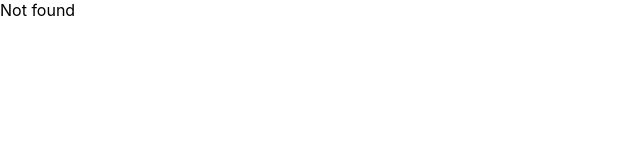
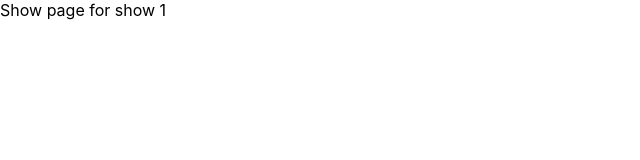
Before and after one commit to markhazlewood42/boxoffice-app, a React (Create React App) app: page /show/1 in a window 1280 px wide. Shown: the top 160 px of the page, without its empty margins (0-640 px from the left). Built offline with nearby package versions, Linux system fonts and the light colour scheme.

Commit message:
Created new dynamic route for dedicated Show pages with React Router.

```diff
--- a/src/App.jsx
+++ b/src/App.jsx
@@ -2,6 +2,7 @@ import { BrowserRouter, Route, Routes } from 'react-router-dom';
 import Home from './pages/Home';
 import Starred from './pages/Starred';
 import MainLayout from './components/MainLayout';
+import Show from './pages/Show';
 
 function App() {
    return (
@@ -11,6 +12,8 @@ function App() {
                <Route path="/" element={<Home />} />
                <Route path="/starred" element={<Starred />} />
             </Route>
+
+            <Route path="/show/:showId" element={<Show />} />
 
             <Route path="*" element={<div>Not found</div>} />
 
--- a/src/components/shows/ShowCard.jsx
+++ b/src/components/shows/ShowCard.jsx
@@ -16,7 +16,7 @@ const ShowCard = ({ id, name, image, summary }) => {
         <p>{strippedSummary}</p>
 
         <div>
-            <Link to="/">Read more</Link>
+            <Link to={`/show/${id}`}>Read more</Link>
             <button type="button">Star me</button>
         </div>
     </div>
--- /dev/null
+++ b/src/pages/Show.jsx
@@ -0,0 +1,9 @@
+import { useParams } from 'react-router-dom';
+
+const Show = () => {
+    const { showId } = useParams();
+
+    return <div>Show page for show {showId}</div>
+};
+
+export default Show;
```
